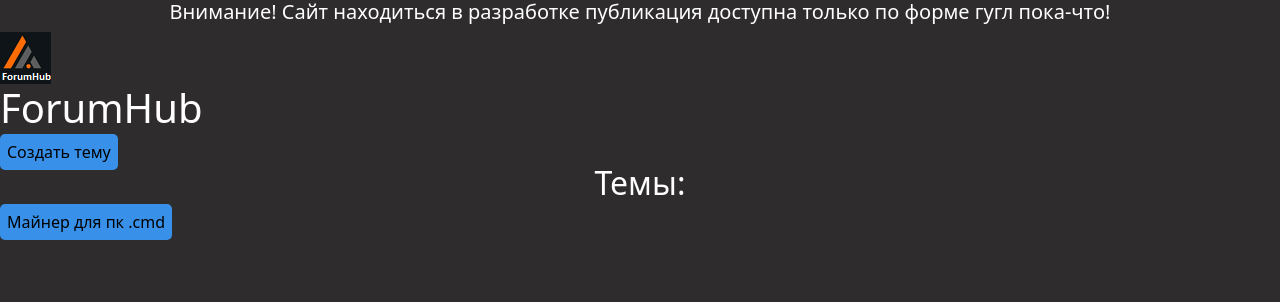
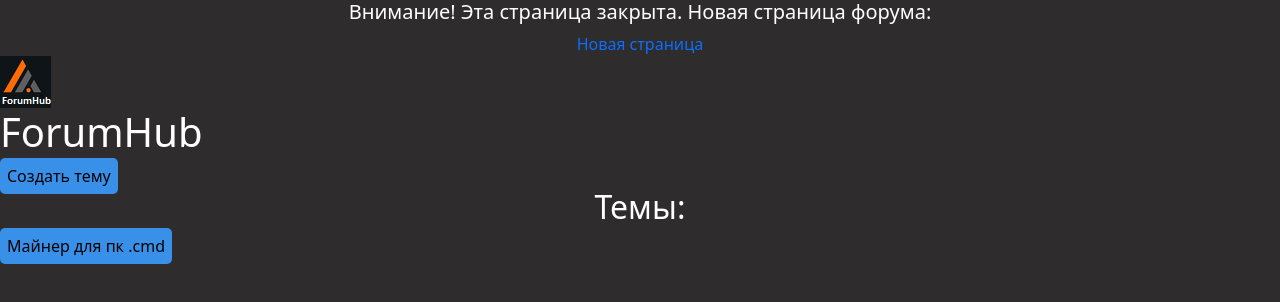
Before and after one commit to DimonYoutube/ForumHub.github.io, a plain HTML site: page index.html in a window 1280 px wide. Drawn offline with nearby package versions, Linux system fonts and the light colour scheme.

Commit message:
Update index.html

```diff
--- a/index.html
+++ b/index.html
@@ -21,9 +21,9 @@
   <meta name="wot-verification" content="deb2827e241be211ca8b"/>
   <center>
     <h5 class="ForumHub">
-      Внимание! Сайт находиться в разработке публикация доступна только по форме
-      гугл пока-что!
+      Внимание! Эта страница закрыта. Новая страница форума:
     </h5>
+    <a href="https://forumhub.ucoz.net/">Новая страница<a>
   </center>
   <a href="index.html"
     ><img
```
